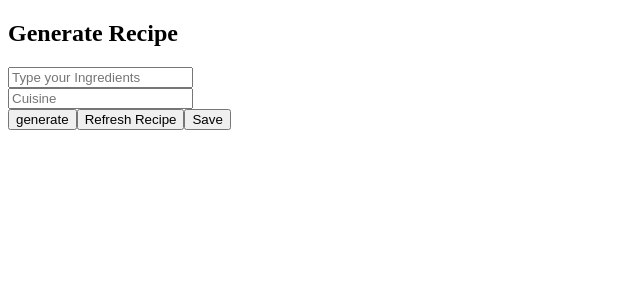
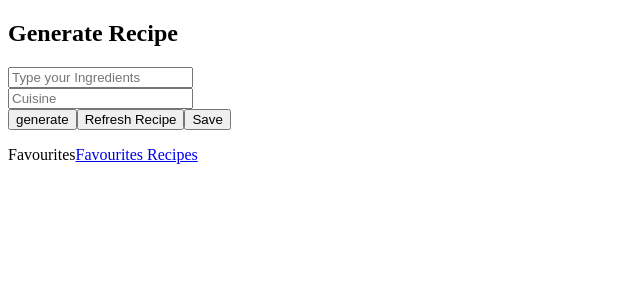
Before and after one commit to sujalahuja01/FlavorFlux-frontend, a React (Vite) app: page /generate in a window 1280 px wide. Shown: the top 300 px of the page, without its empty margins (0-640 px from the left). Built offline with nearby package versions, Linux system fonts and the light colour scheme.

Commit message:
added link for saved recipes

```diff
--- a/src/pages/recipe/Generate.jsx
+++ b/src/pages/recipe/Generate.jsx
@@ -4,6 +4,7 @@
 import { baseURL } from "@/utils/api";
 import { authRequest } from "@/utils/authRequest";
 import React from "react";
+import { Link } from "react-router-dom";
 
 const Generate = () => {
   const { form, status, runFlow } = useAuthFormState(
@@ -106,6 +107,11 @@
       <button onClick={saveRecipe} disabled={loading}>
         {loading ? "Save" : "Save"}
       </button>
+      <br />
+      <p>
+        Favourites
+        <Link to="/favourites">Favourites Recipes</Link>
+      </p>
     </RecipeInputlayout>
   );
 };
```
